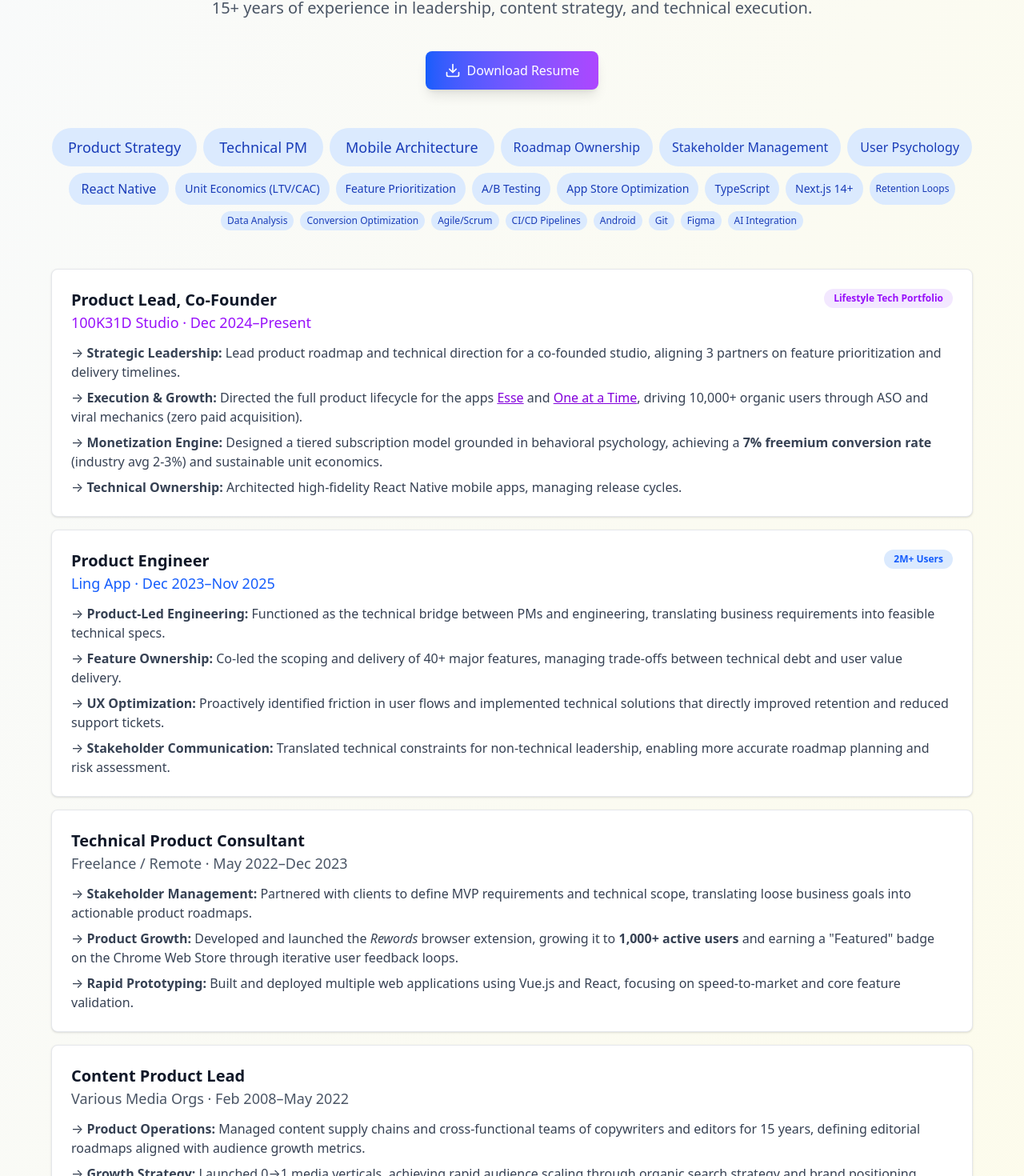
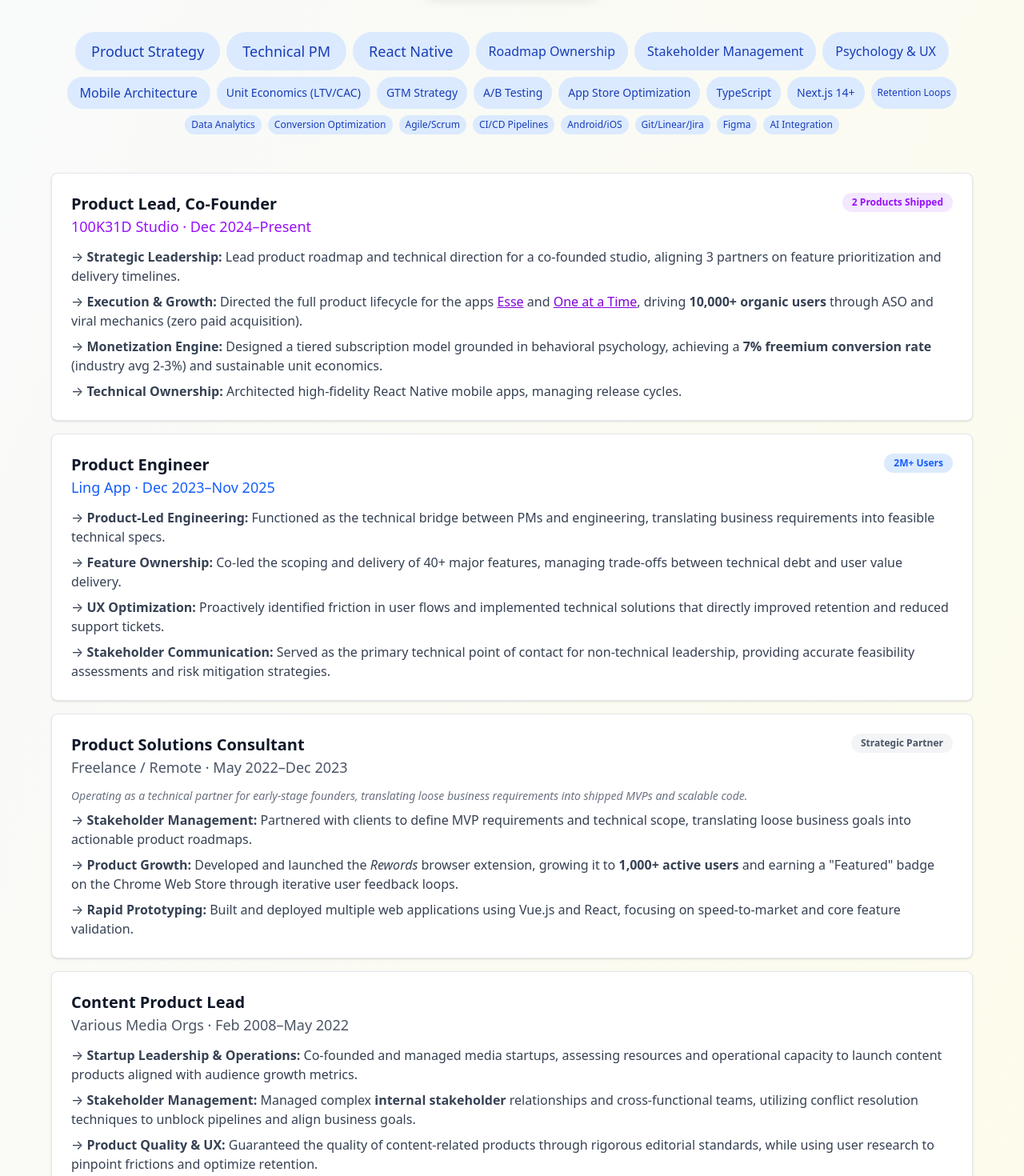
Before and after one commit to sanderbell/sanderbelldev2, a React (Vite) app: page / in a window 1280 px wide. Shown: the part 512-1982 px from the top of the page at 80% size. Built offline with nearby package versions, Linux system fonts and the light colour scheme.

Commit message:
Refactor App component styles and update testimonials for clarity and relevance

```diff
--- a/src/App.tsx
+++ b/src/App.tsx
@@ -130,54 +130,23 @@ const TestimonialCard: React.FC<TestimonialCardProps> = ({
 
 function App() {
   const globalStyles = `
-      .glow-effect {
-        animation: glow 2s infinite alternate;
+      .glow-effect { animation: glow 2s infinite alternate; }
+      @keyframes glow {
+        0% { filter: drop-shadow(0 0 5px rgba(0, 123, 255, 0.5)); }
+        100% { filter: drop-shadow(0 0 10px rgba(0, 123, 255, 0.8)); }
       }
-      @keyframes glow {
-        0% {
-          filter: drop-shadow(0 0 5px rgba(0, 123, 255, 0.5));
-        }
-        100% {
-          filter: drop-shadow(0 0 10px rgba(0, 123, 255, 0.8));
-        }
+      .tech-tag { transition: transform 0.2s ease, background-color 0.2s ease; }
+      .tech-tag:hover { transform: scale(1.03); background-color: #bfdbfe; }
+      .card-enter { animation: cardEnter 0.5s ease-out; animation-fill-mode: backwards; }
+      @keyframes cardEnter {
+        from { opacity: 0; transform: translateY(10px); }
+        to { opacity: 1; transform: translateY(0); }
       }
-      .tech-tag {
-        transition: transform 0.2s ease, background-color 0.2s ease;
-      }
-      .tech-tag:hover {
-        transform: scale(1.03);
-        background-color: #bfdbfe;
-      }
-      .card-enter {
-        animation: cardEnter 0.5s ease-out;
-        animation-fill-mode: backwards;
-      }
-      @keyframes cardEnter {
-        from {
-          opacity: 0;
-          transform: translateY(10px);
-        }
-        to {
-          opacity: 1;
-          transform: translateY(0);
-        }
-      }
-      .fade-in {
-        animation: fadeIn 0.7s ease-in;
-      }
-      @keyframes fadeIn {
-        from { opacity: 0; }
-        to { opacity: 1; }
-      }
-      html {
-        scroll-behavior: smooth;
-      }
-      .contact-link {
-        transition: color 0.2s ease, transform 0.2s ease;
-      }
-      .contact-link:hover {
-        transform: scale(1.03);
-      }
+      .fade-in { animation: fadeIn 0.7s ease-in; }
+      @keyframes fadeIn { from { opacity: 0; } to { opacity: 1; } }
+      html { scroll-behavior: smooth; }
+      .contact-link { transition: color 0.2s ease, transform 0.2s ease; }
+      .contact-link:hover { transform: scale(1.03); }
     `;
 
   const stats = [
@@ -190,11 +159,10 @@ function App() {
     { icon: Target, value: '7%', label: 'Freemium Conversion', color: 'green' },
     {
       icon: TrendingUp,
-      value: '5.7K+',
-      label: 'Organic App Installs',
+      value: '10K+',
+      label: 'Organic Users',
       color: 'blue',
     },
-
     {
       icon: Star,
       value: '4.9',
@@ -233,11 +201,11 @@ function App() {
         <div className="text-center my-12">
           <div className="p-6 mb-6">
             <h1 className="text-4xl sm:text-6xl md:text-8xl font-black bg-gradient-to-r from-blue-600 to-purple-500 text-transparent bg-clip-text leading-tight">
-              Technical Product Manager.{' '}
+              Product Manager .{' '}
             </h1>
             <br />
             <h2 className="text-3xl sm:text-5xl md:text-7xl font-black bg-gradient-to-r from-blue-600 to-purple-500 text-transparent bg-clip-text">
-              Mobile & Growth.{' '}
+              Mobile & Technical.{' '}
             </h2>
           </div>
 
@@ -261,24 +229,24 @@ function App() {
           <div className="flex flex-wrap justify-center gap-2">
             <TechTag name="Product Strategy" size="xl" />
             <TechTag name="Technical PM" size="xl" />
-            <TechTag name="Mobile Architecture" size="xl" />
+            <TechTag name="React Native" size="xl" />
             <TechTag name="Roadmap Ownership" size="lg" />
             <TechTag name="Stakeholder Management" size="lg" />
-            <TechTag name="User Psychology" size="lg" />
-            <TechTag name="React Native" size="lg" />
+            <TechTag name="Psychology & UX" size="lg" />
+            <TechTag name="Mobile Architecture" size="lg" />
             <TechTag name="Unit Economics (LTV/CAC)" size="base" />
-            <TechTag name="Feature Prioritization" size="base" />
+            <TechTag name="GTM Strategy" size="base" />
             <TechTag name="A/B Testing" size="base" />
             <TechTag name="App Store Optimization" size="base" />
             <TechTag name="TypeScript" size="base" />
             <TechTag name="Next.js 14+" size="base" />
             <TechTag name="Retention Loops" size="sm" />
-            <TechTag name="Data Analysis" size="sm" />
+            <TechTag name="Data Analytics" size="sm" />
             <TechTag name="Conversion Optimization" size="sm" />
             <TechTag name="Agile/Scrum" size="sm" />
             <TechTag name="CI/CD Pipelines" size="sm" />
-            <TechTag name="Android" size="sm" />
-            <TechTag name="Git" size="sm" />
+            <TechTag name="Android/iOS" size="sm" />
+            <TechTag name="Git/Linear/Jira" size="sm" />
             <TechTag name="Figma" size="sm" />
             <TechTag name="AI Integration" size="sm" />
           </div>
@@ -297,7 +265,7 @@ function App() {
                   </p>
                 </div>
                 <span className="text-xs text-purple-600 bg-purple-100 px-3 py-1 rounded-full flex items-center justify-center font-bold">
-                  Lifestyle Tech Portfolio
+                  2 Products Shipped
                 </span>
               </div>
               <ul className="text-base text-gray-700 space-y-2">
@@ -326,8 +294,8 @@ function App() {
                   >
                     One at a Time
                   </a>
-                  , driving 10,000+ organic users through ASO and viral
-                  mechanics (zero paid acquisition).
+                  , driving <strong>10,000+ organic users</strong> through ASO
+                  and viral mechanics (zero paid acquisition).
                 </li>
                 <li>
                   → <strong>Monetization Engine:</strong> Designed a tiered
@@ -374,9 +342,10 @@ function App() {
                   that directly improved retention and reduced support tickets.
                 </li>
                 <li>
-                  → <strong>Stakeholder Communication:</strong> Translated
-                  technical constraints for non-technical leadership, enabling
-                  more accurate roadmap planning and risk assessment.
+                  → <strong>Stakeholder Communication:</strong> Served as the
+                  primary technical point of contact for non-technical
+                  leadership, providing accurate feasibility assessments and
+                  risk mitigation strategies.
                 </li>
               </ul>
             </div>
@@ -385,13 +354,21 @@ function App() {
               <div className="flex justify-between items-start mb-3">
                 <div>
                   <h3 className="text-xl font-bold text-gray-900">
-                    Technical Product Consultant
+                    Product Solutions Consultant
                   </h3>
                   <p className="text-gray-600 font-medium text-lg">
                     Freelance / Remote · May 2022–Dec 2023
                   </p>
                 </div>
+                <span className="text-xs text-gray-600 bg-gray-100 px-3 py-1 rounded-full flex items-center justify-center font-bold">
+                  Strategic Partner
+                </span>
               </div>
+              <p className="text-sm text-gray-500 italic mb-2">
+                Operating as a technical partner for early-stage founders,
+                translating loose business requirements into shipped MVPs and
+                scalable code.
+              </p>
               <ul className="text-base text-gray-700 space-y-2">
                 <li>
                   → <strong>Stakeholder Management:</strong> Partnered with
@@ -427,20 +404,22 @@ function App() {
               </div>
               <ul className="text-base text-gray-700 space-y-2">
                 <li>
-                  → <strong>Product Operations:</strong> Managed content supply
-                  chains and cross-functional teams of copywriters and editors
-                  for 15 years, defining editorial roadmaps aligned with
+                  → <strong>Startup Leadership & Operations:</strong> Co-founded
+                  and managed media startups, assessing resources and
+                  operational capacity to launch content products aligned with
                   audience growth metrics.
                 </li>
                 <li>
-                  → <strong>Growth Strategy:</strong> Launched 0→1 media
-                  verticals, achieving rapid audience scaling through organic
-                  search strategy and brand positioning.
+                  → <strong>Stakeholder Management:</strong> Managed complex{' '}
+                  <strong>internal stakeholder</strong> relationships and
+                  cross-functional teams, utilizing conflict resolution
+                  techniques to unblock pipelines and align business goals.
                 </li>
                 <li>
-                  → <strong>Crisis Management:</strong> Led communication
-                  strategies during high-pressure cycles, maintaining brand
-                  integrity and stakeholder trust.
+                  → <strong>Product Quality & UX:</strong> Guaranteed the
+                  quality of content-related products through rigorous editorial
+                  standards, while using user research to pinpoint frictions and
+                  optimize retention.
                 </li>
               </ul>
             </div>
```
Also changed, not shown: 1 other file (tests, documents, lock files or other folders).
